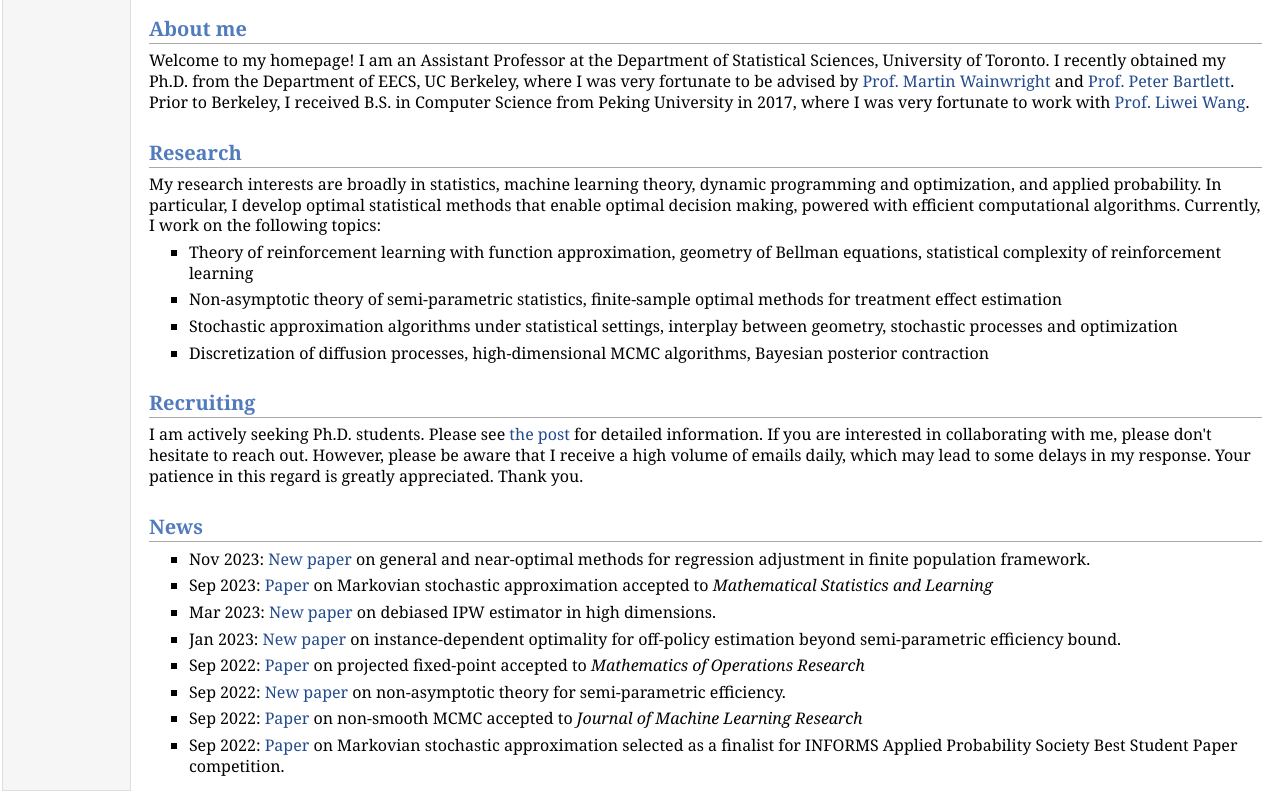
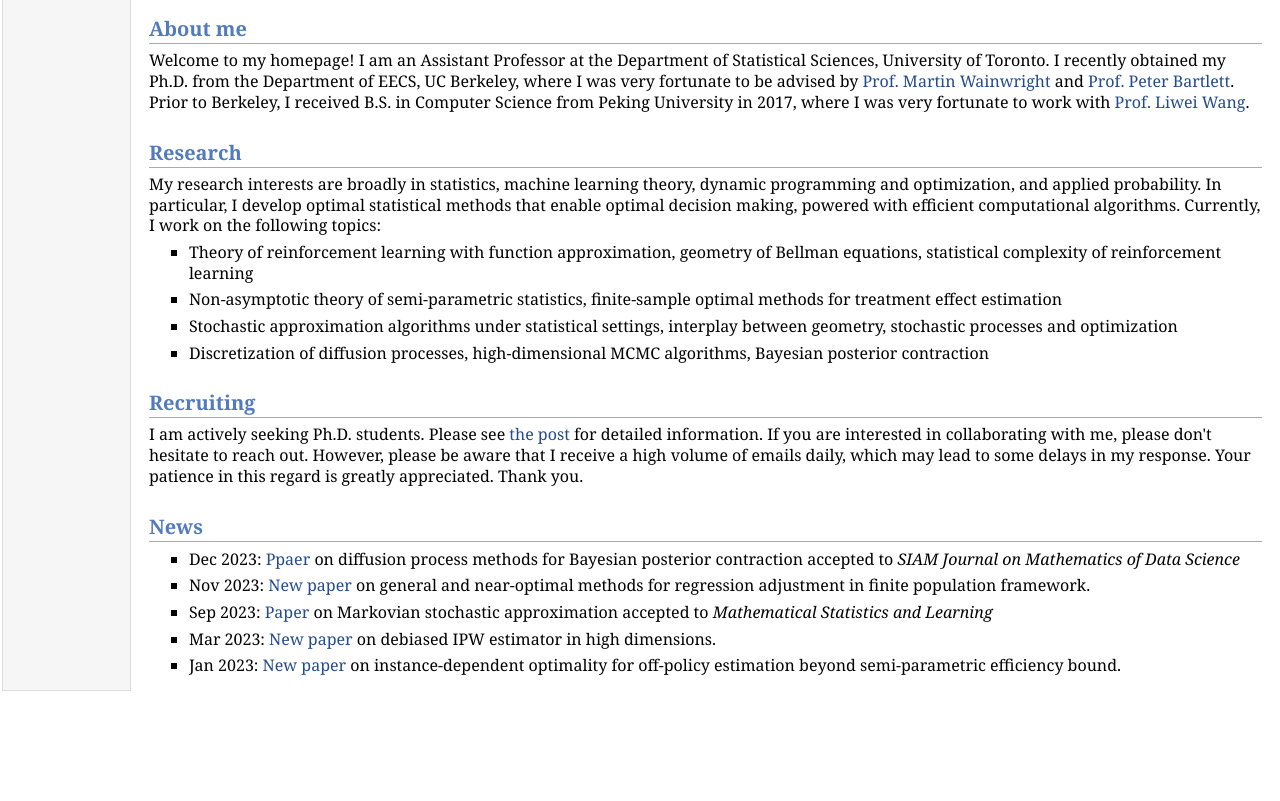
Before and after one commit to mouwenlong/mouwenlong.github.io, a plain HTML site: page index.html in a window 1280 px wide. Shown: the part 350-1151 px from the top of the page. After the commit the page ends 1051 px from the top, so only its background shows below. Drawn offline with Linux system fonts and the light colour scheme.

Commit message:
updated accepted paper

```diff
--- a/index.html
+++ b/index.html
@@ -56,6 +56,9 @@ I am an Assistant Professor at the Department of Statistical Sciences, Universit
 </p>
 <h2>News</h2>
 <ul>
+<li><p>Dec 2023: <a href="https://arxiv.org/abs/1909.00966" target=&ldquo;blank&rdquo;>Ppaer</a> on diffusion process methods for Bayesian posterior contraction accepted to <i>SIAM Journal on Mathematics of Data Science</i>
+</p>
+</li>
 <li><p>Nov 2023: <a href="https://arxiv.org/abs/2311.10076" target=&ldquo;blank&rdquo;>New paper</a> on general and near-optimal methods for regression adjustment in finite population framework.
 </p>
 </li>
@@ -65,19 +68,7 @@ I am an Assistant Professor at the Department of Statistical Sciences, Universit
 <li><p>Mar 2023: <a href="https://arxiv.org/abs/2303.17102" target=&ldquo;blank&rdquo;>New paper</a> on debiased IPW estimator in high dimensions.
 </p>
 </li>
-<li><p>Jan 2023: <a href="https://arxiv.org/abs/2301.06240" target=&ldquo;blank&rdquo;>New paper</a> on instance-dependent optimality for off-policy estimation beyond semi-parametric efficiency bound.
-</p>
-</li>
-<li><p>Sep 2022: <a href="https://arxiv.org/abs/2012.05299" target=&ldquo;blank&rdquo;>Paper</a> on projected fixed-point accepted to <i>Mathematics of Operations Research</i>
-</p>
-</li>
-<li><p>Sep 2022: <a href="https://arxiv.org/abs/2209.13075" target=&ldquo;blank&rdquo;>New paper</a> on non-asymptotic theory for semi-parametric efficiency.
-</p>
-</li>
-<li><p>Sep 2022: <a href="https://arxiv.org/abs/1910.00551" target=&ldquo;blank&rdquo;>Paper</a> on non-smooth MCMC accepted to <i>Journal of Machine Learning Research</i>
-</p>
-</li>
-<li><p>Sep 2022: <a href="https://arxiv.org/abs/2112.12770" target=&ldquo;blank&rdquo;>Paper</a> on Markovian stochastic approximation selected as a finalist for INFORMS Applied Probability Society Best Student Paper competition.</p>
+<li><p>Jan 2023: <a href="https://arxiv.org/abs/2301.06240" target=&ldquo;blank&rdquo;>New paper</a> on instance-dependent optimality for off-policy estimation beyond semi-parametric efficiency bound.</p>
 </li>
 </ul>
 </td>
```
Also changed, not shown: research.html (+14 -11 lines).
